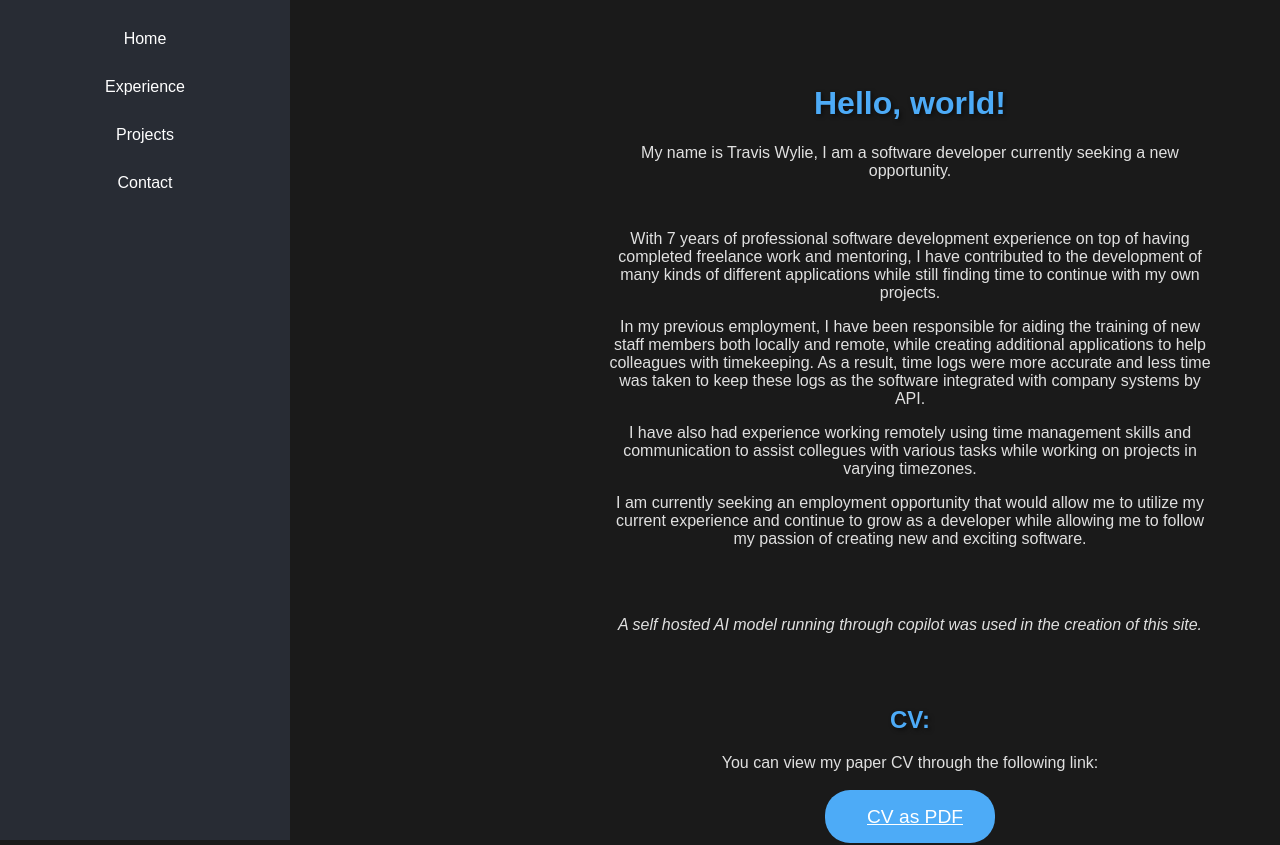
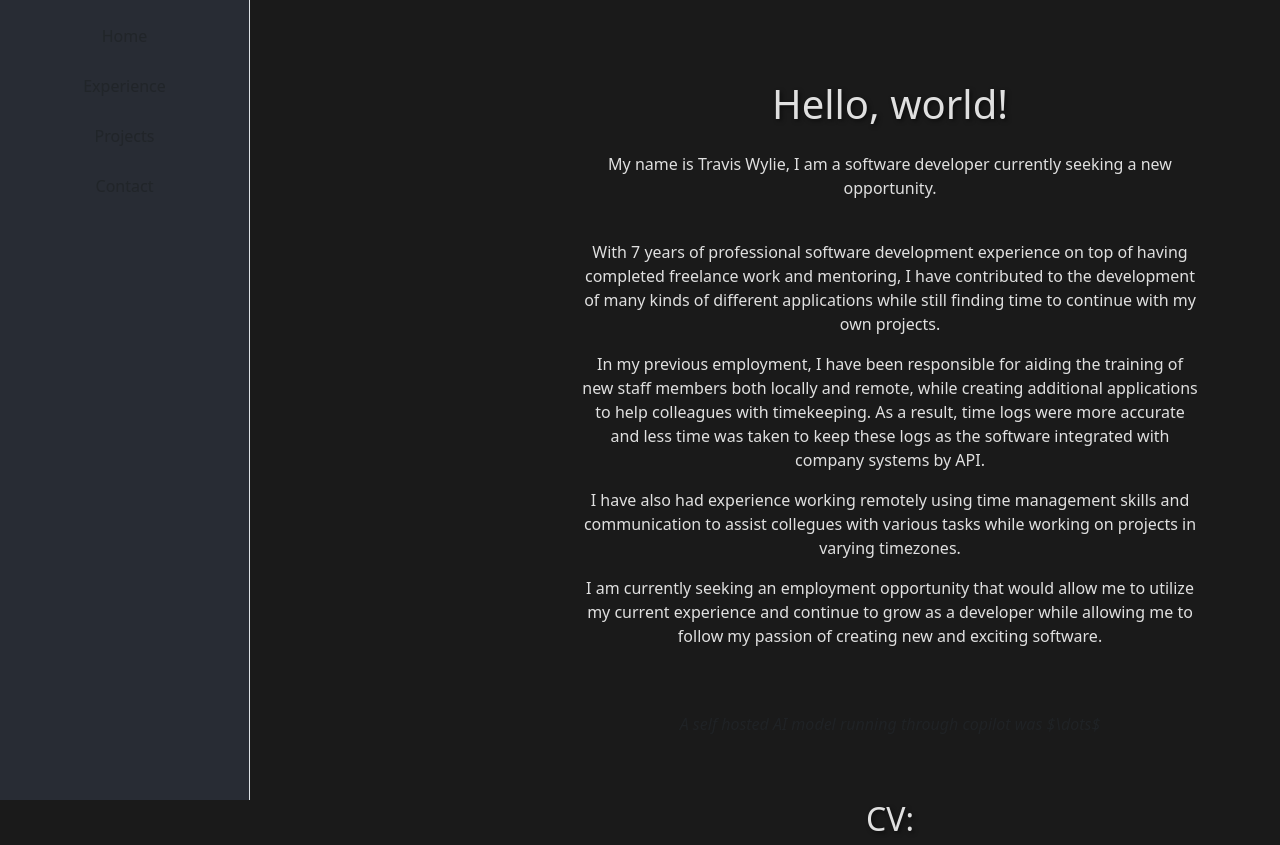
Before and after one commit to Justiphi/reactportfolio, a React (Create React App) app: page / in a window 1280 px wide. Shown: the top 845 px of the page. Built offline with nearby package versions, Linux system fonts and the light colour scheme.

Commit message:
add bootstrap and tables for employment and qualifications

```diff
--- a/package.json
+++ b/package.json
@@ -7,6 +7,7 @@
     "@testing-library/jest-dom": "^6.9.1",
     "@testing-library/react": "^16.3.2",
     "@testing-library/user-event": "^13.5.0",
+    "bootstrap": "^5.3.8",
     "react": "^19.2.8",
     "react-bootstrap": "^2.10.10",
     "react-dom": "^19.2.8",
--- a/src/App.js
+++ b/src/App.js
@@ -1,14 +1,16 @@
-import logo from './logo.svg';
+import React from 'react';
 import './App.css';
 import { BrowserRouter as Router, Routes, Route, Link } from 'react-router-dom';
 import Button from 'react-bootstrap/Button';
+import EmploymentHistory from './components/EmploymentHistory';
+import Qualifications from './components/Qualifications';
 
 function Home() {
   return (
     <>
       <title>Travis Wylie - Home</title>
       <div className="page">
-        <h1>Hello, world!</h1>
+        <h1 className="mb-4">Hello, world!</h1>
         <p>My name is Travis Wylie, I am a software developer currently seeking a new opportunity.</p>
 
         <br />
@@ -19,11 +21,11 @@ function Home() {
 
         <br />
         <br />
-        <p><i>A self hosted AI model running through copilot was used in the creation of this site.</i></p>
+        <p><i className="text-muted">A self hosted AI model running through copilot was $\dots$</i></p>
         <br />
         <br />
 
-        <h2>CV:</h2>
+        <h2 className="mb-3">CV:</h2>
         <p>You can view my paper CV through the following link:</p>
 
         <br />
@@ -47,8 +49,10 @@ function Experience() {
     <>
       <title>Travis Wylie - Experience</title>
       <div className="page">
-        <h1>Experience</h1>
-        <p>Professional journey and skills.</p>
+        <h1 className="mb-4">Experience</h1>
+        <p className="mb-5">Professional journey and skills.</p>
+        <EmploymentHistory />
+        <Qualifications />
       </div>
     </>
   );
@@ -57,7 +61,7 @@ function Experience() {
 function Projects() {
   return (
     <div className="page">
-      <h1>Projects</h1>
+      <h1 className="mb-4">Projects</h1>
       <p>My recent work and projects.</p>
     </div>
   );
@@ -66,7 +70,7 @@ function Projects() {
 function Contact() {
   return (
     <div className="page">
-      <h1>Contact Me</h1>
+      <h1 className="mb-4">Contact Me</h1>
       <p>Get in touch with me.</p>
     </div>
   );
@@ -76,15 +80,17 @@ function App() {
   return (
     <Router>
       <div className="App">
-        <div className="app-container">
-          <nav className="sidebar">
-            <Link to="/" className="nav-link">Home</Link>
-            <Link to="/experience" className="nav-link">Experience</Link>
-            <Link to="/projects" className="nav-link">Projects</Link>
-            <Link to="/contact" className="nav-link">Contact</Link>
+        <div className="app-container d-flex">
+          <nav className="sidebar p-3 border-end vh-100" style={{ minWidth: '200px' }}>
+            <ul className="nav flex-column">
+              <li className="nav-item"><Link to="/" className="nav-link text-dark">Home</Link></li>
+              <li className="nav-item"><Link to="/experience" className="nav-link text-dark">Experience</Link></li>
+              <li className="nav-item"><Link to="/projects" className="nav-link text-dark">Projects</Link></li>
+              <li className="nav-item"><Link to="/contact" className="nav-link text-dark">Contact</Link></li>
+            </ul>
           </nav>
 
-          <main className="content-area">
+          <main className="content-area p-5 flex-grow-1">
             <Routes>
               <Route path="/" element={<Home />} />
               <Route path="/experience" element={<Experience />} />
--- /dev/null
+++ b/src/components/EmploymentHistory.jsx
@@ -0,0 +1,56 @@
+import React from "react";
+import { Card, Table } from "react-bootstrap";
+
+const EmploymentHistory = () => {
+  // Placeholder data - replace with your actual history
+  const history = [
+    {
+      title: "Senior Software Engineer",
+      company: "Tech Corp",
+      languages: "JavaScript, TypeScript, Python",
+      frameworks: "React, Node.js, Django",
+      years: "2021 - Present",
+    },
+    {
+      title: "Frontend Developer",
+      company: "Web Solutions",
+      languages: "HTML, CSS, JavaScript",
+      frameworks: "Vue.js, Bootstrap",
+      years: "2018 - 2021",
+    },
+  ];
+
+  return (
+    <Card className="shadow-sm mb-5 bg-dark text-light border-secondary">
+      <Card.Header className="bg-secondary text-white">
+        <h2 className="mb-0 h5">Employment History</h2>
+      </Card.Header>
+      <Card.Body>
+        <Table variant="dark" striped hover responsive className="mb-0">
+          <thead>
+            <tr>
+              <th>Job Title</th>
+              <th>Company</th>
+              <th>Languages Used</th>
+              <th>Frameworks Used</th>
+              <th>Years of Employment</th>
+            </tr>
+          </thead>
+          <tbody>
+            {history.map((job, index) => (
+              <tr key={index}>
+                <td>{job.title}</td>
+                <td>{job.company}</td>
+                <td>{job.languages}</td>
+                <td>{job.frameworks}</td>
+                <td>{job.years}</td>
+              </tr>
+            ))}
+          </tbody>
+        </Table>
+      </Card.Body>
+    </Card>
+  );
+};
+
+export default EmploymentHistory;
--- /dev/null
+++ b/src/components/Qualifications.jsx
@@ -0,0 +1,48 @@
+import React from "react";
+import { Card, Table } from "react-bootstrap";
+
+const Qualifications = () => {
+  // Placeholder data - replace with your actual qualifications
+  const qualifications = [
+    {
+      title: "B.Sc. in Computer Science",
+      awardedBy: "University of Technology",
+      year: "2018",
+    },
+    {
+      title: "Full Stack Web Development Certification",
+      awardedBy: "Online Academy",
+      year: "2019",
+    },
+  ];
+
+  return (
+    <Card className="shadow-sm mb-5 bg-dark text-light border-secondary">
+      <Card.Header className="bg-secondary text-white">
+        <h2 className="mb-0 h5">Qualifications</h2>
+      </Card.Header>
+      <Card.Body>
+        <Table variant="dark" striped hover responsive className="mb-0">
+          <thead>
+            <tr>
+              <th>Qualification Title</th>
+              <th>Awarded By</th>
+              <th>Year Awarded</th>
+            </tr>
+          </thead>
+          <tbody>
+            {qualifications.map((qual, index) => (
+              <tr key={index}>
+                <td>{qual.title}</td>
+                <td>{qual.awardedBy}</td>
+                <td>{qual.year}</td>
+              </tr>
+            ))}
+          </tbody>
+        </Table>
+      </Card.Body>
+    </Card>
+  );
+};
+
+export default Qualifications;
--- a/src/index.js
+++ b/src/index.js
@@ -3,6 +3,9 @@ import ReactDOM from 'react-dom/client';
 import './index.css';
 import App from './App';
 import reportWebVitals from './reportWebVitals';
+
+// This is the important line you need to add/ensure is there:
+import 'bootstrap/dist/css/bootstrap.min.css';
 
 const root = ReactDOM.createRoot(document.getElementById('root'));
 root.render(
@@ -13,5 +16,5 @@ root.render(
 
 // If you want to start measuring performance in your app, pass a function
 // to log results (for example: reportWebVitals(console.log))
-// or send to an analytics endpoint. Learn more: https://bit.ly/CRA-vitals
+// Learn more: https://bit.ly/CRA-vitals
 reportWebVitals();
```
Also changed, not shown: 1 other file (tests, documents, lock files or other folders).
